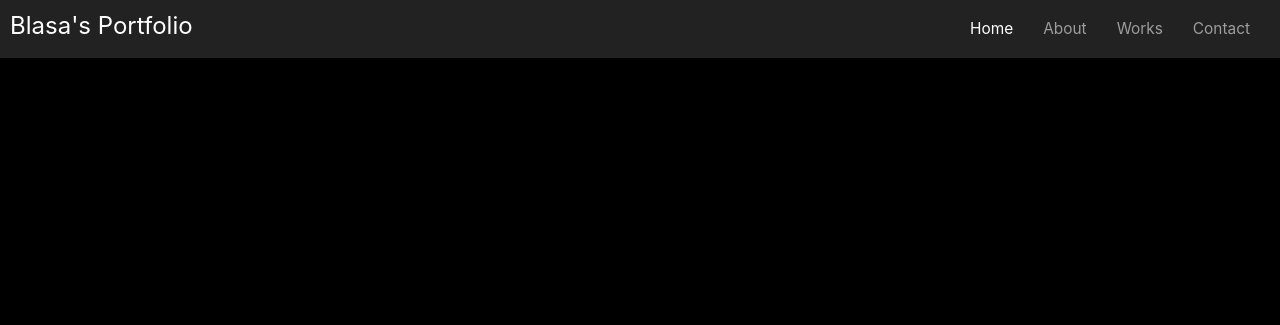
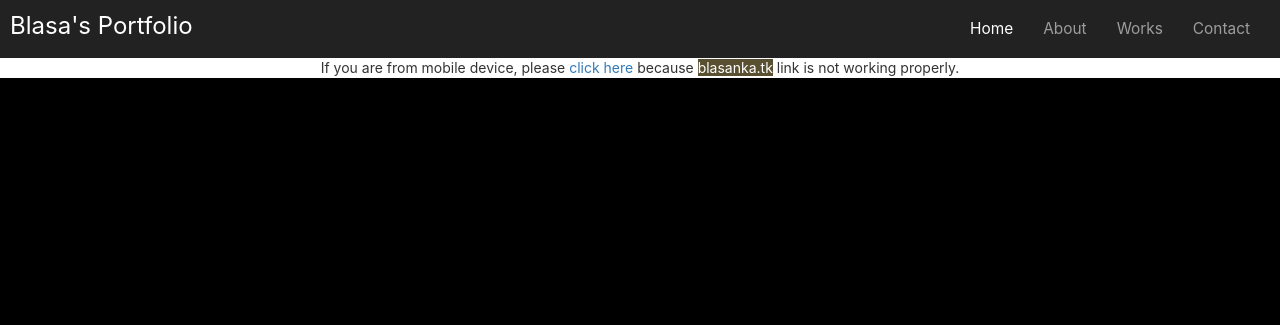
Before and after one commit to Blasanka/blasanka_old_portfolio, a PHP site: page / in a window 1280 px wide. Shown: the top 325 px of the page. Run offline with PHP 8.4, Linux system fonts and the light colour scheme.

Commit message:
add a notice to say that blasanka.tk is broken

```diff
--- a/css/main.css
+++ b/css/main.css
@@ -51,7 +51,6 @@ body {
 	background-color: #222;
 }
 
-
 .carousel-caption {
 	top: 50%;
 	transform: translateY(-50%);
@@ -102,6 +101,12 @@ footer{
 	transform: translateY(50%);
 }
 
+#web {
+	background: #594f31;
+	color: #fff;
+	font-family: sans-serif Helvetica;
+}
+
 @media (max-width: 900px) {
 	.fa {
 			font-size: 18px;
--- a/index.html
+++ b/index.html
@@ -40,7 +40,10 @@
 					</div>
 				</div>
 			</nav>
-
+			<div class="notice">
+				<center>If you are from mobile device, please <a href="https://blasanka.github.io/">click here</a> because <span id="web">blasanka.tk</span>
+				link is not working properly.</center>
+			</div>
 			<!--carousel image slider-->
 			<div id="myCarousel" class="carousel slide" data-ride="carousel">
 				<ol class="carousel-indicators">
```
